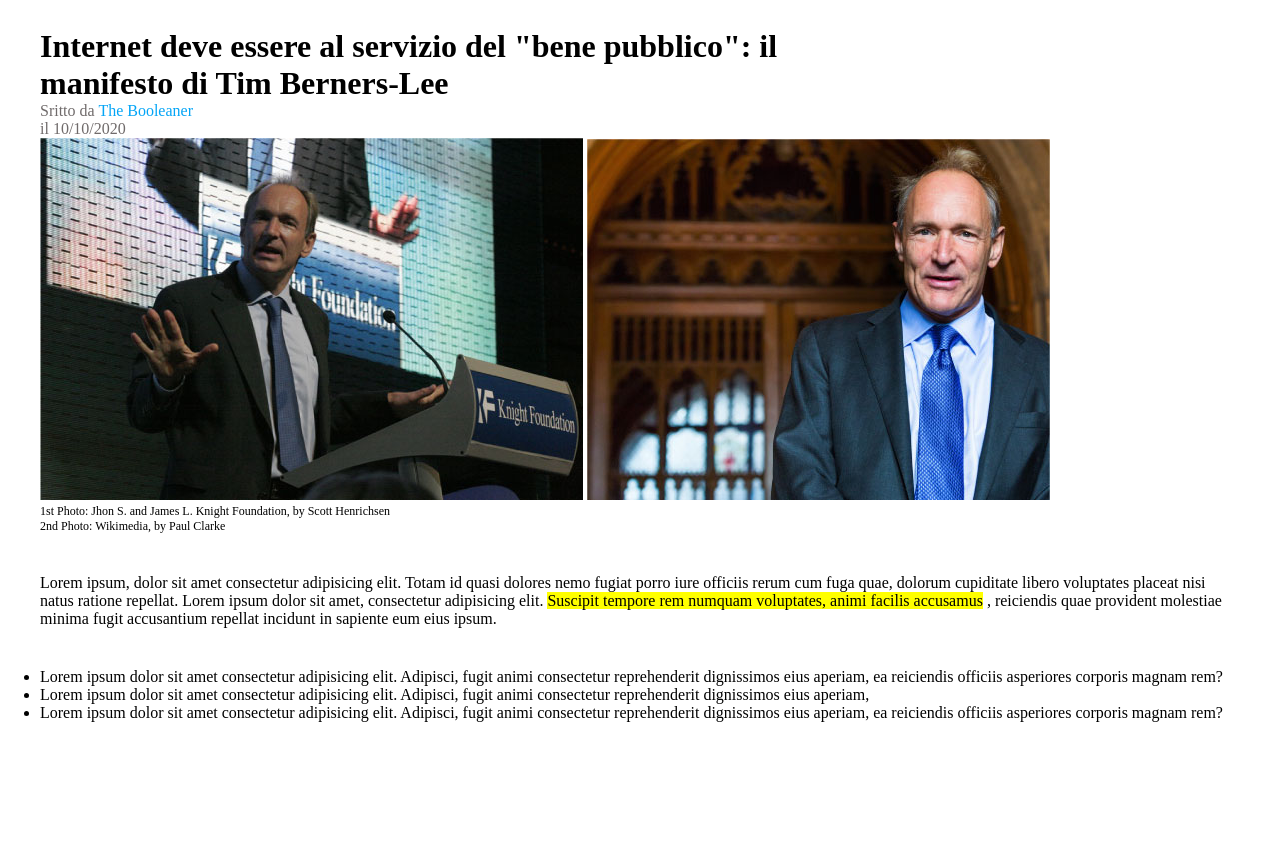
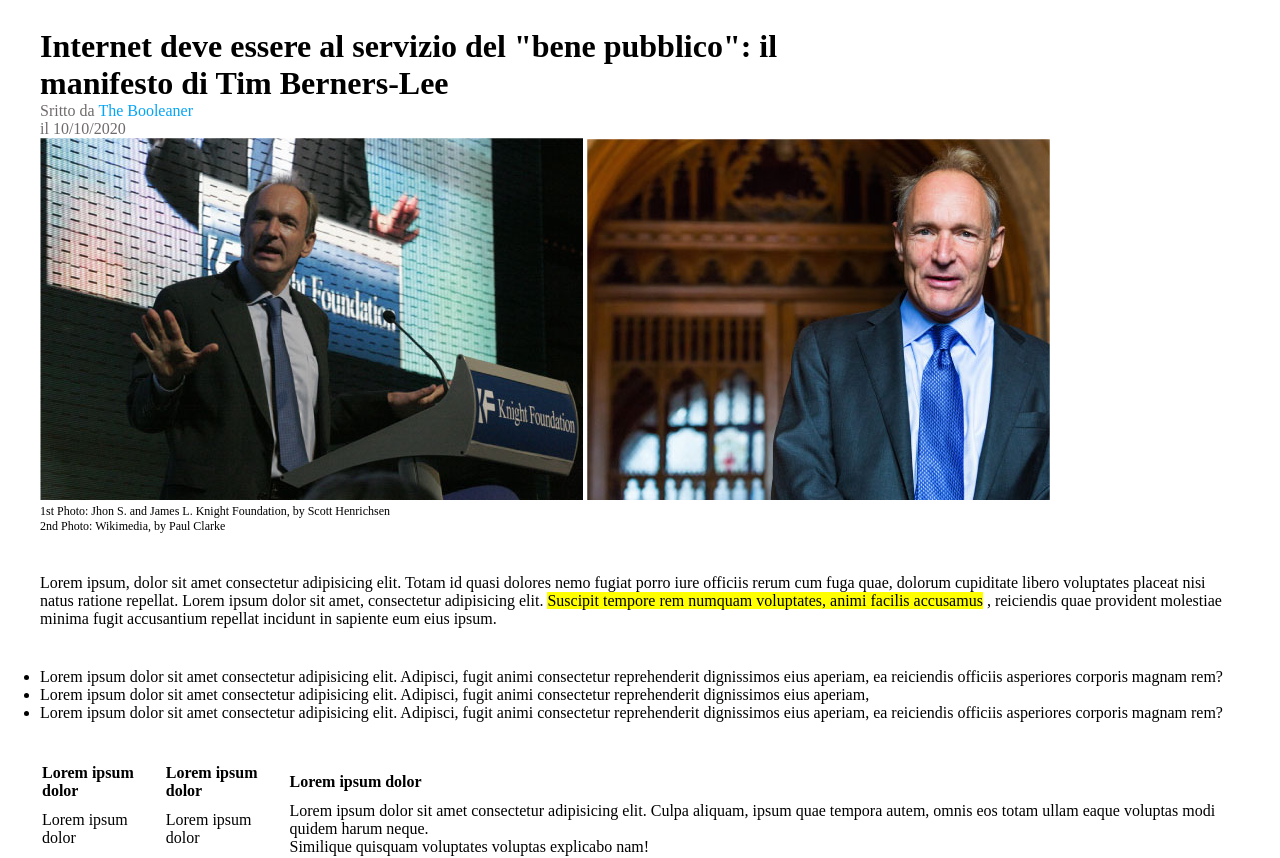
Before and after one commit to RobyLedda94/html-css-booleaner, a plain HTML site: page index.html in a window 1280 px wide. Shown: the part 152-1010 px from the top of the page. Before the commit the page ends 914 px from the top, so only its background shows below. Drawn offline with Linux system fonts and the light colour scheme.

Commit message:
[UPD] try to add a table

```diff
--- a/css/style.css
+++ b/css/style.css
@@ -50,3 +50,8 @@
 .lista_ordinata{
     margin-bottom: 40px;
 }
+
+.tabella{
+    width: 100%;
+    text-align: left;
+}
--- a/index.html
+++ b/index.html
@@ -39,6 +39,31 @@
                 </ul>
             </div>
 
+            <div>
+                <table class="tabella">
+                    <thead>
+                        <tr>
+                            <th>Lorem ipsum dolor</th>
+                            <th>Lorem ipsum dolor</th>
+                            <th>Lorem ipsum dolor</th>
+                        </tr>
+                    </thead>
+                    <tbody>
+                        <tr>
+                            <td>Lorem ipsum dolor</td>
+                            <td>Lorem ipsum dolor</td>
+                            <td>Lorem ipsum dolor sit amet consectetur adipisicing elit. Culpa aliquam, ipsum quae tempora autem, omnis eos totam ullam eaque voluptas modi quidem harum neque. <br> Similique quisquam voluptates voluptas explicabo nam!</td>
+                        </tr>
+                    </tbody>
+                </table>
+
+            </div>
+
+
+
+
+
+
 
 
         </main>
```
